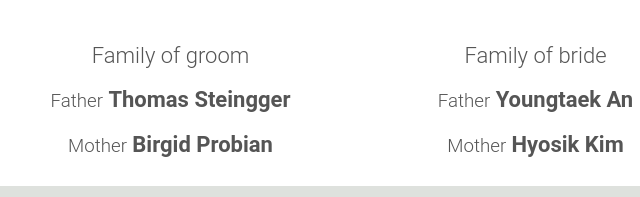
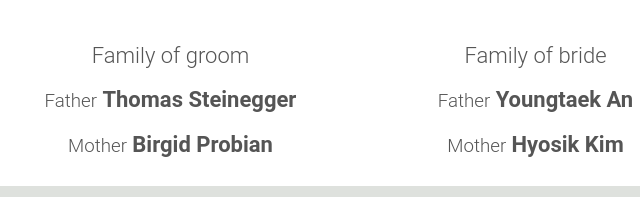
Before and after one commit to kyungha-martin/kyungha-martin.github.io, a plain HTML site: page en.html in a window 1280 px wide. Shown: the part 1343-1540 px from the top of the page, 287-927 px from the left. Drawn offline with Linux system fonts and the light colour scheme; no server answers; a script that the page names is missing; files whose address does not match are found by name; a web font is replaced by a local one.

Commit message:
Update en.html

```diff
--- a/en.html
+++ b/en.html
@@ -124,7 +124,7 @@
                                 <ul class="detail">
                                     <li>
                                         <small>Father</small>
-                                        <b>Thomas Steingger</b></li>
+                                        <b>Thomas Steinegger</b></li>
                                     <li>
                                         <small>Mother</small>
                                         <b>Birgid Probian</b></li>
```
